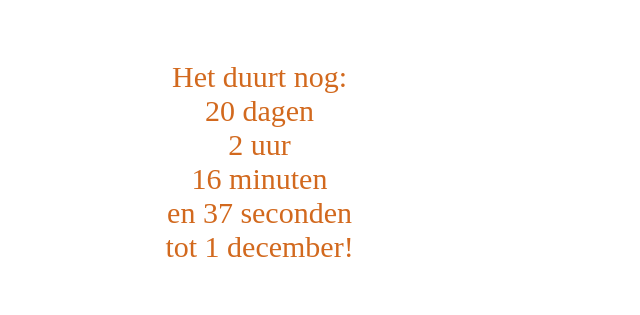
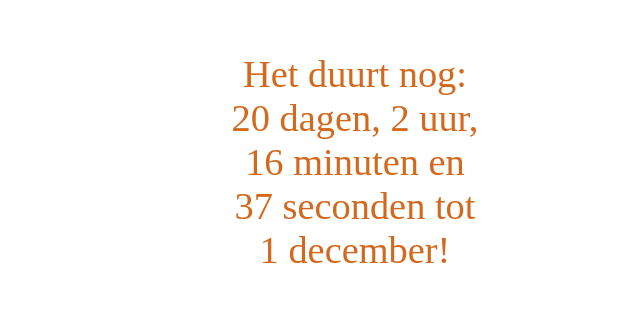
Before and after one commit to RRdeLeeuw/RRdeLeeuw.github.io, a plain HTML site: page index.html in a window 1280 px wide. Shown: the part 206-521 px from the top of the page, without its empty margins (285-925 px from the left). Drawn offline with Linux system fonts and the light colour scheme.

Commit message:
Updated styling, fontsize on VH reference

```diff
--- a/countdown.js
+++ b/countdown.js
@@ -9,7 +9,7 @@ var myfunc = setInterval(function() {
     var minutes = Math.floor((timeleft % (1000 * 60 * 60)) / (1000 * 60));
     var seconds = Math.floor((timeleft % (1000 * 60)) / 1000);
 
-    document.querySelector("#countdown").innerHTML = `Het duurt nog:<br> ${days} dagen<br> ${hours} uur<br> ${minutes} minuten<br> en ${seconds} seconden<br> tot 1 december!`
+    document.querySelector("#countdown").innerHTML = `Het duurt nog: ${days}&nbsp;dagen, ${hours}&nbsp;uur, ${minutes}&nbsp;minuten en ${seconds}&nbsp;seconden tot 1&nbsp;december!`
 
   //  document.getElementById("days").innerHTML = days
   //  document.getElementById("hours").innerHTML = hours
--- a/index.html
+++ b/index.html
@@ -7,9 +7,7 @@
     </head>
     <body>
         <div class="container">
-            <div class="box"></div>
             <div class="box" id="countdown"></div>
-            <div class="box"></div>
         </div>
     </body>
 </html>
--- a/styles.css
+++ b/styles.css
@@ -1,9 +1,6 @@
-p {
-  font-size: 30px;
-}
-
 body {
-  font-size: 30px;
+  font-size: 5vh;
+  font-size: 3vmax;
   text-align: center;
 }
 
@@ -13,6 +10,7 @@ body {
   align-items: center;
   justify-content: center;
   text-align: center;
+  overflow: hidden;
 }
 
 .box {
@@ -26,6 +24,7 @@ body {
   word-wrap: break-word;
   overflow: auto;
   flex-basis: 1;
+  overflow: hidden;
 }
 
 /*# sourceMappingURL=styles.css.map */
```
